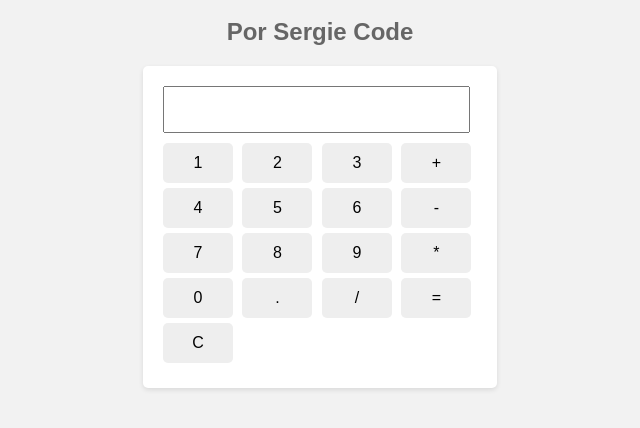
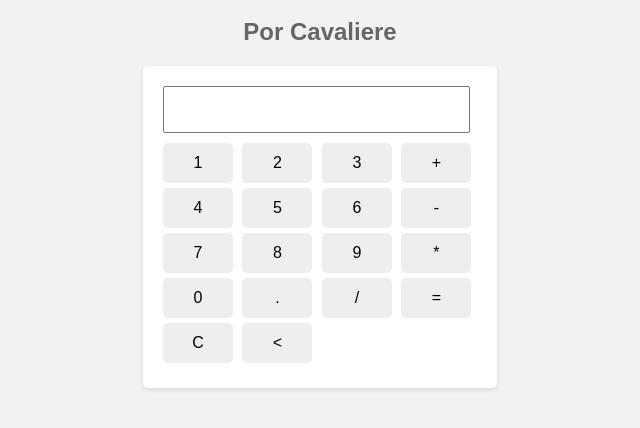
Before and after one commit to DAVIDCAVALIERE/proyecto-git-6, a plain HTML site: page index.html in a window 1280 px wide. Shown: the part 70-498 px from the top of the page, without its empty margins (320-960 px from the left). Drawn offline with Linux system fonts and the light colour scheme.

Commit message:
Agregue el boton borrar ultimo caracter, con slice

```diff
--- a/index.html
+++ b/index.html
@@ -11,7 +11,7 @@
 
 <body>
     <h1>Calculadora Curso Javascript</h1>
-    <h2>Por Sergie Code</h2>
+    <h2>Por Cavaliere</h2>
     <div class="calculadora">
         <input type="text" id="pantalla" readonly>
         <br>
@@ -36,6 +36,7 @@
         <input type="button" value="=" onclick="calcular()">
         <br>
         <input type="button" value="C" onclick="limpiarPantalla()">
+        <input type="button" value="<" onclick="borrarUltimoCaracter()">
     </div>
 
     <script src="script.js"></script>
--- a/script.js
+++ b/script.js
@@ -11,3 +11,8 @@ function agregarALaPantalla(value) {
   function limpiarPantalla() {
     document.getElementById('pantalla').value = '';
   }
+
+  function borrarUltimoCaracter() {
+    const valorPantalla = document.getElementById('pantalla').value;
+    document.getElementById('pantalla').value = valorPantalla.slice(0, -1);
+  }
```
